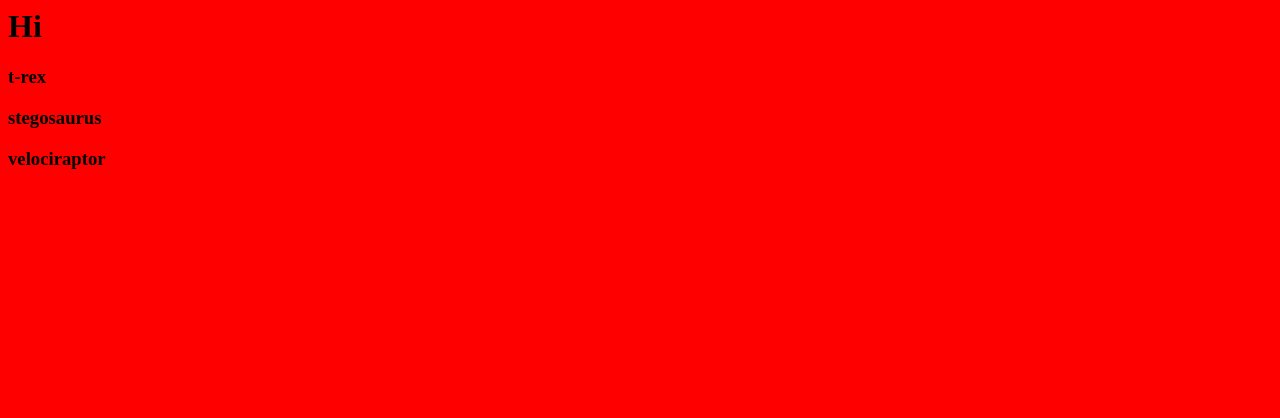
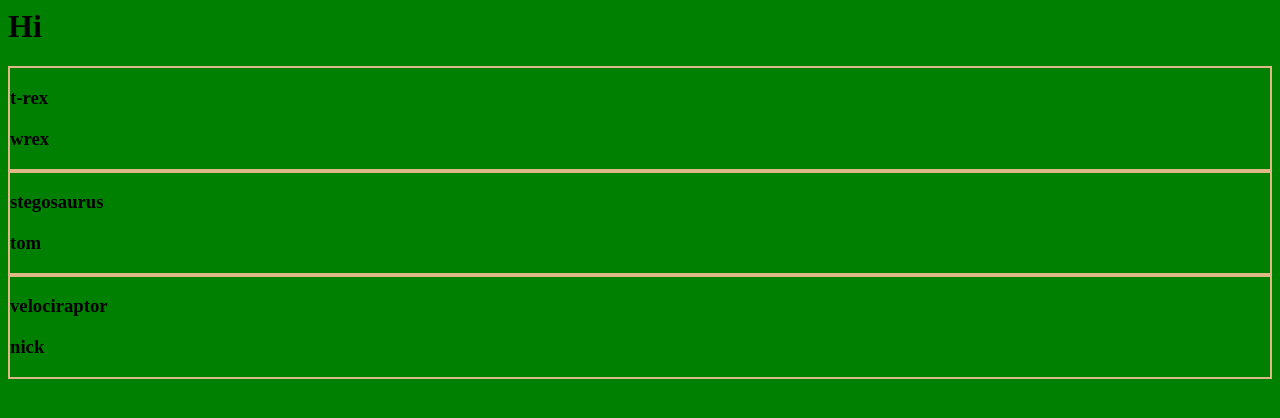
Before and after one commit to westmary48/js-arrays, a plain HTML site: page index.html in a window 1280 px wide. Drawn offline with Linux system fonts and the light colour scheme.

Commit message:
names showing up on the page

```diff
--- a/main.css
+++ b/main.css
@@ -1,3 +1,7 @@
 body {
-    background-color: red;
+    background-color:green;
 }
+
+.dinosaur {
+    border: 2px solid burlywood;
+}
--- a/main.js
+++ b/main.js
@@ -6,12 +6,15 @@
 const dinosaurs = [
    {
        dinotype: 't-rex',
+       name: 'wrex'
    },
    {
        dinotype: 'stegosaurus',
+       name: 'tom'
    },
    {
        dinotype: 'velociraptor',
+       name: 'nick'
    }
 ];
 
@@ -27,7 +30,11 @@ const buildDinosaurs = () => {
     // 2.) ending position (dinosaurs.length)
     // 3.) increase the i each time (i++)
     for(let i = 0; i <  dinosaurs.length; i++){
+        domString += `<div class = 'dinosaur'>`
         domString += `<h3>${dinosaurs[i].dinotype}</h3>`;
+        domString += `<h3>${dinosaurs[i].name}</h3>`;
+        domString += `</div>`
+
         // console.log(dinosaurs[i].dinotype);
 
     }
```
